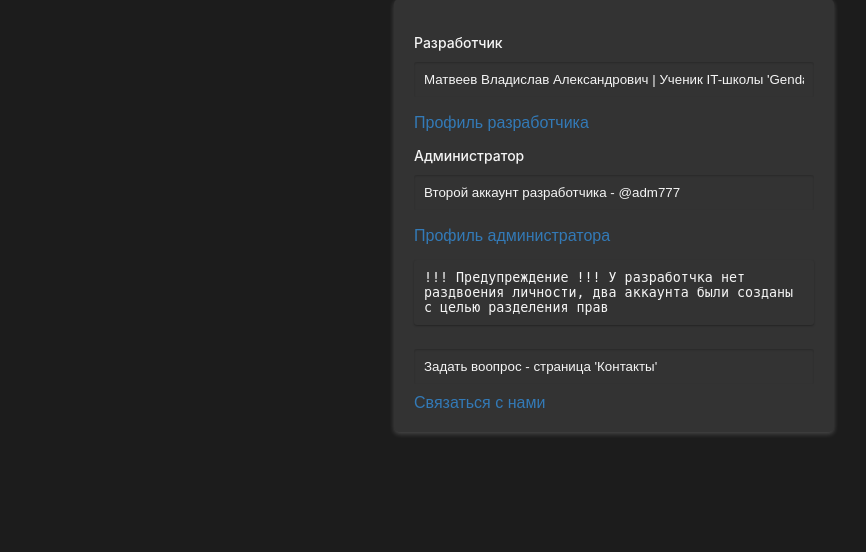
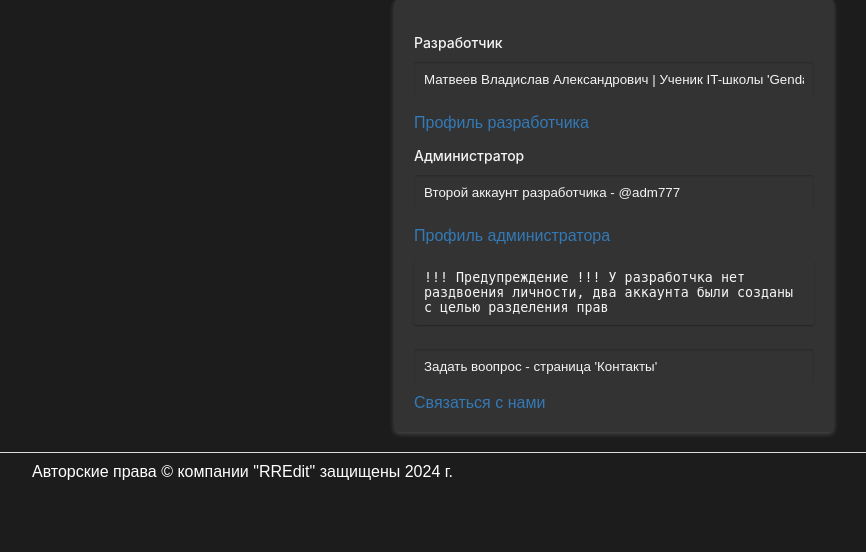
Before and after one commit to pleerGr45/redruedit, a Flask app: page /about_us in a window 1280 px wide. Shown: the part 144-696 px from the top of the page, without its empty margins (26-892 px from the left). Run offline with Flask 3, Linux system fonts and the light colour scheme.

Commit message:
Корректировка стилей >> Realese-1.2

```diff
--- a/static/css/main.css
+++ b/static/css/main.css
@@ -70,6 +70,12 @@ li a {
 li a:hover {
   color: #fff;
   text-decoration: none;
+}
+
+.footer {
+  display: flex;
+  justify-content: space-between;
+  padding: 0 50px;
 }
 
 /* Кнопки авторизации */
--- a/templates/base.html
+++ b/templates/base.html
@@ -50,5 +50,11 @@
         {% block content %} {% endblock %}
     </main>
     <!-- Main block end -->
+
+    <!-- Footer block -->
+    <hr>
+    <footer class="footer">
+        Авторские права © компании "RREdit" защищены 2024 г.
+    </footer>
 </body>
 </html>
```
Also changed, not shown: templates/home_page.html (+10 -0 lines), database.db, static/images/logo.png (added).
